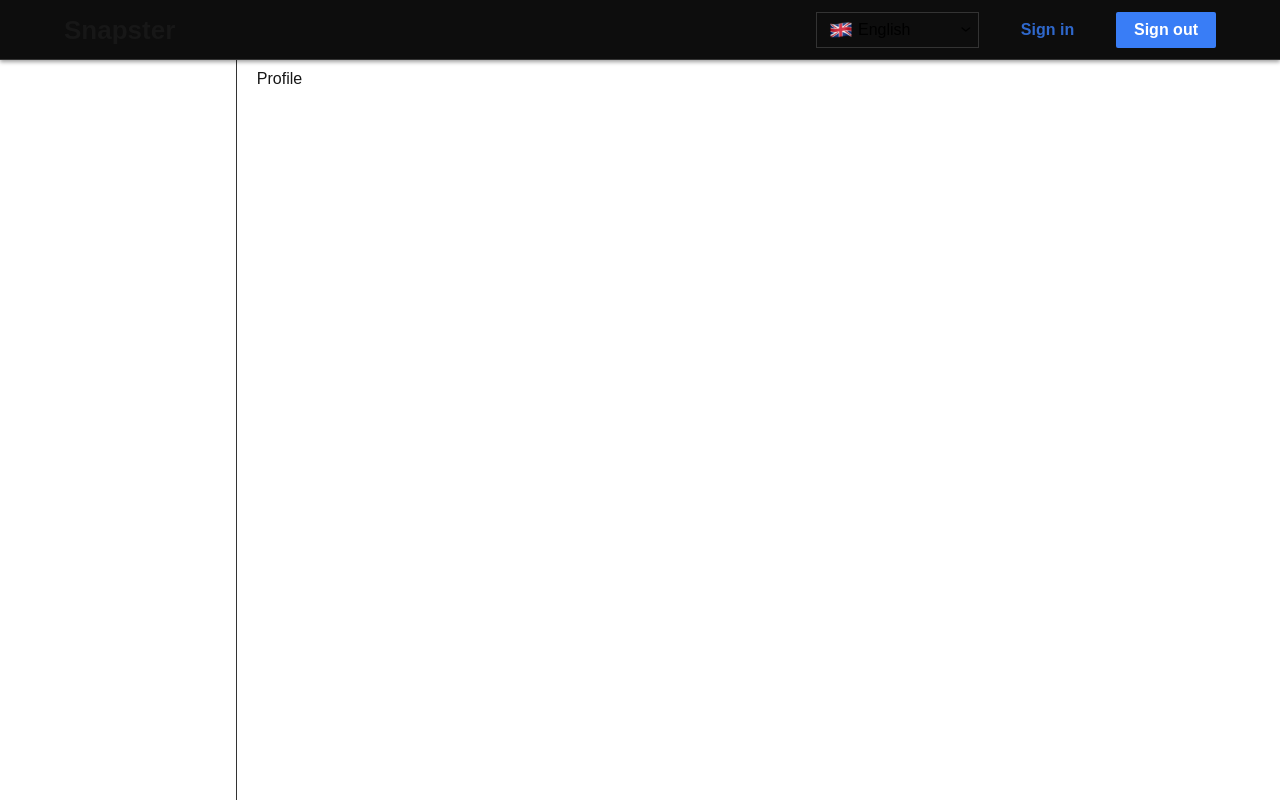
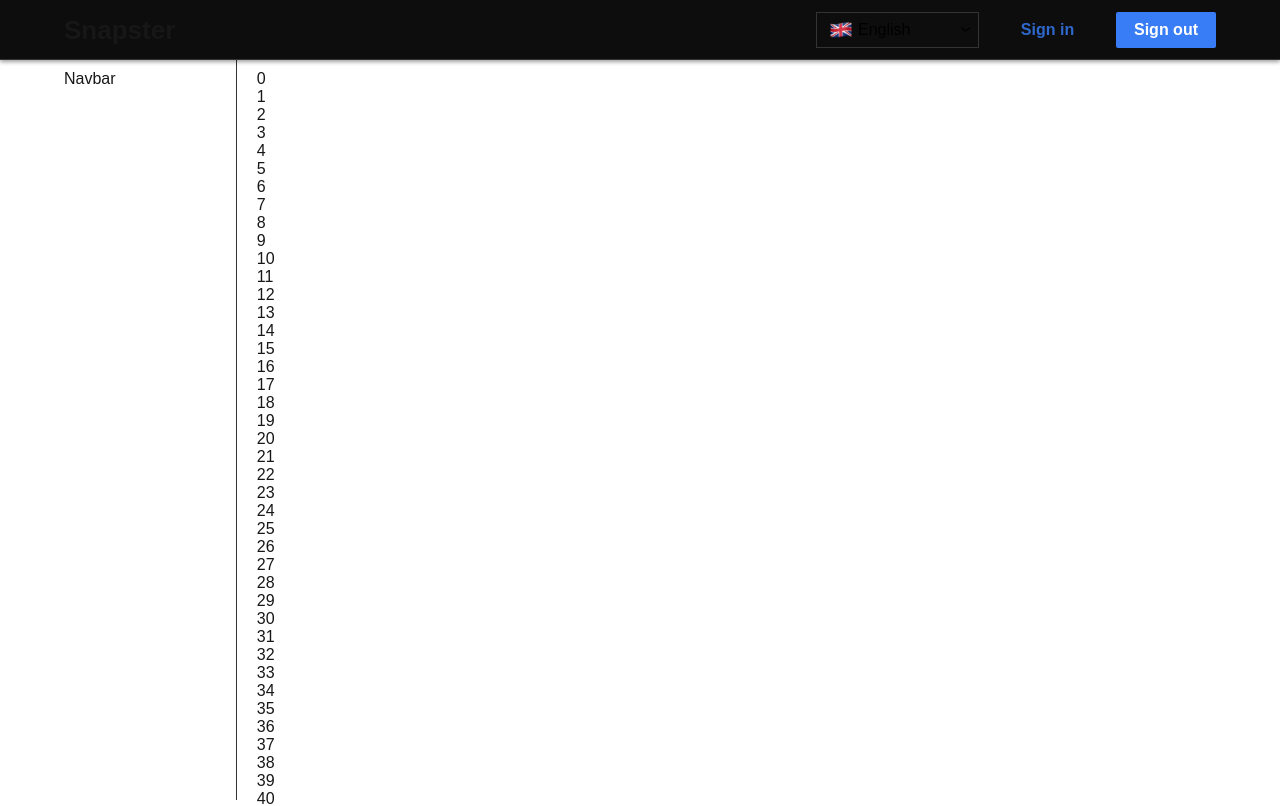
Before and after one commit to h18e-Droid/Snapster, a Next.js app: page /profile in a window 1280 px wide. Shown: the top 806 px of the page. Built offline with nearby package versions, Linux system fonts and the light colour scheme.

Commit message:
SCRUM-33 refactor: refactor and fix container

```diff
--- a/src/app/containerLayout/ContainerLayout.module.scss
+++ b/src/app/containerLayout/ContainerLayout.module.scss
@@ -1,34 +1,78 @@
-.selection {
-  padding-top: 70px;
+$containerDesktopWidth: 90%;
+$containerMobileWidth: 95%;
+$mobileBreakPoint : 768px;
+
+.containerWrapper {
   width: 100%;
-  overflow: auto;
-  @media only screen and (max-width: 700px) {
-    height: 100%;
-    padding: 70px 2.5% 0 2.5%;
+  min-height: 100%;
+}
+
+.headerWrapper {
+  width: 100%;
+  height: 60px;
+  padding: 0 calc((100% - $containerDesktopWidth) / 2);
+  position: fixed;
+  z-index: 100;
+  top: 0;
+  background-color: var(--color-dark-700);
+  box-shadow: 0 2px 4px rgba(0, 0, 0, 0.38);
+  border-bottom: 1px solid var(--color-dark-500);
+  @media only screen and (max-width: $mobileBreakPoint) {
+    padding: 0 calc((100% - $containerMobileWidth) / 2);
+    margin: 0 auto;
   }
 }
 
-.selection::-webkit-scrollbar {
-  display: none; /* Для Chrome, Safari, Opera */
-}
-
 .container {
-  width: 90%;
-  height: 100%;
-  overflow: auto;
+  width: $containerDesktopWidth;
+  min-height: 100vh;
   margin: 0 auto;
   gap: 20px;
   display: flex;
   flex-direction: row;
-  @media only screen and (max-width: 700px) {
+  @media only screen and (max-width: $mobileBreakPoint) {
     flex-direction: column-reverse;
+    justify-content: space-between;
+    gap: 0;
     width: 100%;
-    justify-content: space-between;
-    padding-bottom: 10px;
-    gap: 0;
   }
 }
 
-.container::-webkit-scrollbar {
-  display: none; /* Для Chrome, Safari, Opera */
+
+.navbarWrapper {
+  position: sticky;
+  border-right: 1px solid var(--color-dark-500);
+  padding-top: 10px;
+  top: 60px;
+  min-width: 15%;
+  height: calc(100vh - 60px);
+  z-index: 10;
+  @media only screen and (max-width: $mobileBreakPoint) {
+    width: 100%;
+    padding: 0 calc((100% - $containerMobileWidth) / 2);
+    height: 60px;
+    border-right: none;
+    border-top: 1px solid var(--color-dark-500);
+    background-color: var(--color-dark-700);
+    margin: 0 auto;
+  }
 }
+
+
+.contentWrapper {
+  margin-top: 60px;
+  padding-top: 10px;
+  width: 100%;
+  min-height: calc(100% - 60px);
+  overflow-x: auto;
+  overflow-y: scroll;
+  @media only screen and (max-width: $mobileBreakPoint) {
+    height: calc(100vh - 120px);
+    width: 100%;
+    padding: 10px calc((100% - $containerMobileWidth) / 2);
+  }
+}
+
+.contentWrapper::-webkit-scrollbar {
+  display: none;
+}
--- a/src/app/containerLayout/ContainerLayout.tsx
+++ b/src/app/containerLayout/ContainerLayout.tsx
@@ -9,13 +9,17 @@ type ContainerLayoutProps = {
 
 const ContainerLayout = ({ children }: ContainerLayoutProps) => {
   return (
-    <>
-      <Header />
+    <div className={styles.containerWrapper}>
+      <header className={styles.headerWrapper}>
+        <Header />
+      </header>
       <div className={styles.container}>
-        <Navbar />
-        <section className={styles.selection}>{children}</section>
+        <nav className={styles.navbarWrapper}>
+          <Navbar />
+        </nav>
+        <section className={styles.contentWrapper}>{children}</section>
       </div>
-    </>
+    </div>
   )
 }
 export default ContainerLayout
--- a/src/pages/profile/Profile.tsx
+++ b/src/pages/profile/Profile.tsx
@@ -1,5 +1,11 @@
 const Profile = () => {
-  return <div>Profile</div>
+  return (
+    <div>
+      {Array.from({ length: 200 }).map((_, i) => (
+        <div key={i}>{i}</div>
+      ))}
+    </div>
+  )
 }
 
 export default Profile
--- a/src/shared/lib/media/useMobile.ts
+++ b/src/shared/lib/media/useMobile.ts
@@ -1,6 +1,10 @@
 import { useState, useEffect } from "react"
 
-export const useMobile = (breakpoint: number = 700) => {
+export const useMobile = (breakpoint: number = 768): boolean => {
+  if (typeof window === "undefined") {
+    return false
+  }
+
   const [isMobile, setIsMobile] = useState<boolean>(window.innerWidth < breakpoint)
 
   useEffect(() => {
--- a/src/widgets/header/ui/Header.module.scss
+++ b/src/widgets/header/ui/Header.module.scss
@@ -1,27 +1,8 @@
-.headerContainer {
-  width: 100%;
-  height: 60px;
-  background-color: var(--color-dark-700);
-  display: flex;
-  justify-content: center;
-  align-items: center;
-  position: fixed;
-  top: 0;
-  z-index: 100;
-  box-shadow: 0 2px 4px rgba(0, 0, 0, 0.38);
-  border-bottom: 1px solid var(--color-dark-500);
-}
-
-
 .header {
-  width: 90%;
+  height: 100%;
   display: flex;
   align-items: center;
   justify-content: space-between;
-  @media only screen and (max-width: 700px) {
-    width: 95%;
-    margin: 0 auto;
-  }
 }
 
 .navigationGroup {
@@ -52,6 +33,7 @@
   border: none;
   font-size: 16px;
   font-weight: 600;
+  cursor: pointer;
 }
 
 
@@ -64,6 +46,7 @@
   border-radius: 2px;
   font-size: 16px;
   font-weight: 600;
+  cursor: pointer;
 }
 
 .title {
--- a/src/widgets/header/ui/Header.tsx
+++ b/src/widgets/header/ui/Header.tsx
@@ -13,7 +13,6 @@ export const Header = () => {
   const isAuth = false
 
   return (
-    <header className={styles.headerContainer}>
     <div className={styles.header}>
       <h2 className={styles.title}>Snapster</h2>
       <nav
@@ -44,6 +43,5 @@ export const Header = () => {
         )}
       </nav>
     </div>
-    </header>
   )
 }
--- a/src/widgets/navbar/ui/Navbar.module.scss
+++ b/src/widgets/navbar/ui/Navbar.module.scss
@@ -1,26 +1,2 @@
 .navbar {
-  position: sticky;
-  border-right: 1px solid var(--color-dark-500);
-  top: 0;
-  min-width: 15%;
-  height: 100vh;
-  color: white;
-  z-index: 10;
-  padding-top: 70px;
-  @media only screen and (max-width: 700px) {
-    width: 100%;
-    height: 60px;
-    margin: 0 auto;
-    border-top: 1px solid var(--color-dark-500);
-    border-right: none;
-    display: flex;
-    align-items: center;
-    justify-content: center;
-    padding: 0 2.5%;
-
-  }
-  :first-child{
-    width: 100%;
-    height: 100%;
-  }
 }
--- a/src/widgets/navbar/ui/Navbar.tsx
+++ b/src/widgets/navbar/ui/Navbar.tsx
@@ -2,9 +2,5 @@ import React from "react"
 import styles from "./Navbar.module.scss"
 
 export const Navbar = () => {
-  return (
-    <nav className={styles.navbar}>
-      <div>Navbar</div>
-    </nav>
-  )
+  return <div className={styles.navbar}>Navbar</div>
 }
```
Lines whose indentation alone changed are shown as unchanged.
